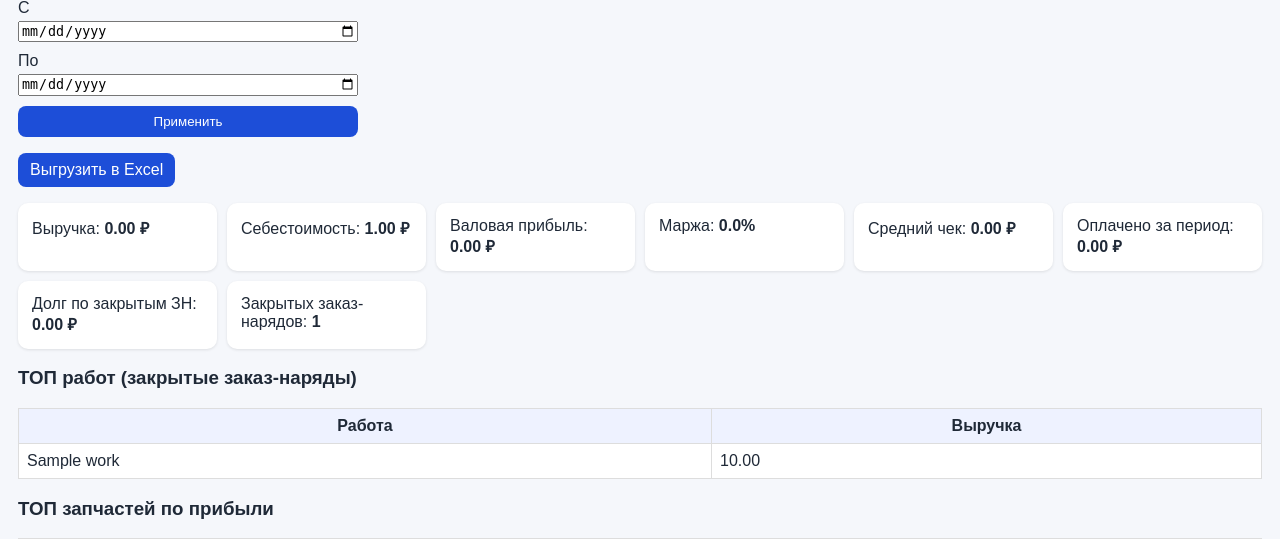
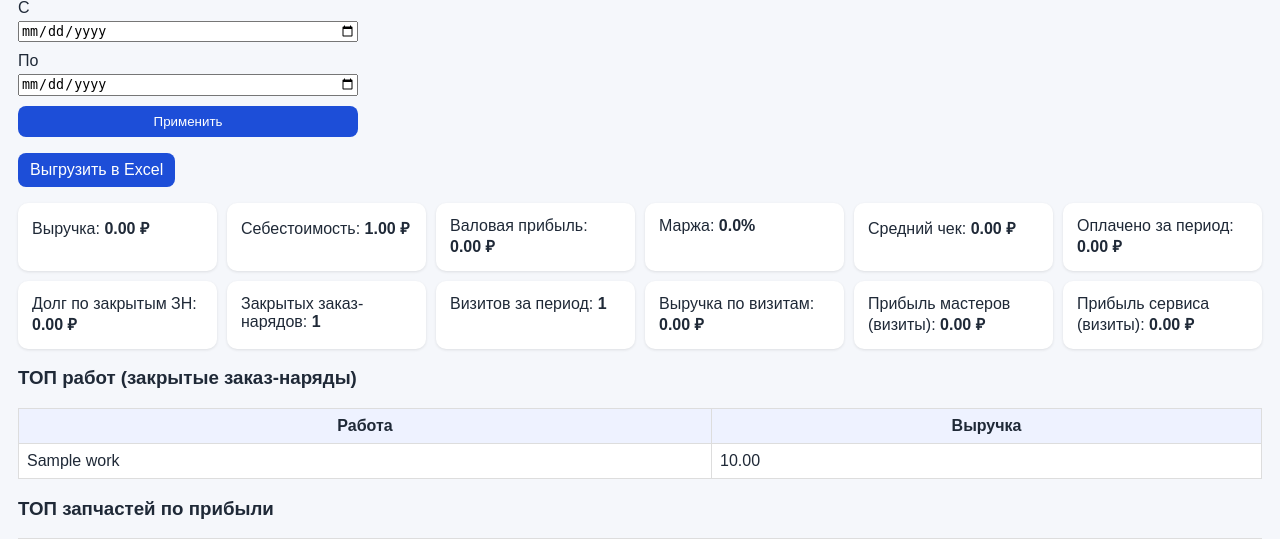
Before and after one commit to JlexaPro/autoservice, a FastAPI app: template autoservice_crm_web/templates/finance.html in a window 1280 px wide. Shown: the part 145-684 px from the top of the page. Run offline with FastAPI, Linux system fonts and the light colour scheme; the template is opened without the code that fills it: most values are stand-ins (such as "Sample title", 1, 10 or a date in 2020); parts of the project's set-up code (start-up, migrations or seed data) failed here and were passed over.

Commit message:
Fix finance empty view and free-slot buttons visibility

```diff
--- a/autoservice_crm_web/app.py
+++ b/autoservice_crm_web/app.py
@@ -1193,6 +1193,16 @@ def finance_page(request: Request, start_date: date | None = None, end_date: dat
     today = date.today()
     start_date = start_date or today.replace(day=1)
     end_date = end_date or today
+    visits = db.execute(
+        select(ServiceVisit).where(
+            cast(ServiceVisit.planned_start_at, Date) >= start_date,
+            cast(ServiceVisit.planned_start_at, Date) <= end_date,
+        )
+    ).scalars().all()
+    visits_count = len(visits)
+    visits_revenue = sum(float(v.work_cost or 0) for v in visits)
+    visits_master_profit = sum(float(v.master_profit or 0) for v in visits)
+    visits_service_profit = visits_revenue - visits_master_profit
     closed_orders = db.execute(
         select(WorkOrder).where(
             WorkOrder.status == "Закрыт",
@@ -1258,6 +1268,10 @@ def finance_page(request: Request, start_date: date | None = None, end_date: dat
         "paid_total": paid_total,
         "debt_total": debt_total,
         "closed_orders_count": len(closed_orders),
+        "visits_count": visits_count,
+        "visits_revenue": visits_revenue,
+        "visits_master_profit": visits_master_profit,
+        "visits_service_profit": visits_service_profit,
         "closed_orders": closed_orders,
         "orders_by_id": orders_by_id,
         "top_works": top_work_rows,
--- a/autoservice_crm_web/static/planner.js
+++ b/autoservice_crm_web/static/planner.js
@@ -232,6 +232,19 @@
       }
     });
   });
+  board.querySelectorAll('.bay-col').forEach((bayCol) => {
+    const ranges = [...bayCol.querySelectorAll('.visit-card')].map((card) => {
+      const top = roundToStep(parseInt(card.style.top || '0', 10) / 2);
+      const end = roundToStep((parseInt(card.style.top || '0', 10) + parseInt(card.style.height || '0', 10)) / 2);
+      return { top, end };
+    });
+    bayCol.querySelectorAll('.free-slot-btn').forEach((btn) => {
+      const slotTop = roundToStep(parseInt(btn.style.top || '0', 10) / 2);
+      const slotEnd = slotTop + stepMin;
+      const busy = ranges.some((r) => slotTop < r.end && slotEnd > r.top);
+      if (busy) btn.classList.add('slot-hidden');
+    });
+  });
 
   document.querySelectorAll('.quick-work').forEach(btn=>{
     btn.addEventListener('click', ()=>{
--- a/autoservice_crm_web/static/style.css
+++ b/autoservice_crm_web/static/style.css
@@ -3,5 +3,6 @@ body{font-family:Arial,sans-serif;margin:0;background:#f5f7fb;color:#1f2937}.top
 .visit-card{position:absolute;left:6px;right:6px;border-radius:8px;padding:6px;cursor:grab;overflow:hidden;border:1px solid #bfdbfe;user-select:none;z-index:3}.visit-card.dragging{cursor:grabbing;opacity:.9;z-index:8}.visit-card.conflict{outline:2px solid #ef4444}.visit-content{font-size:12px;line-height:1.25;padding-top:2px}.resize-handle{position:absolute;left:0;right:0;bottom:0;height:8px;cursor:ns-resize;background:rgba(0,0,0,.12)}.status-создан,.status-связались{background:#d1d5db}.status-записан{background:#bfdbfe}.status-в-работе{background:#fdba74}.status-завершён{background:#bbf7d0}.status-отменён{background:#fca5a5}.visit-actions{margin-top:4px;display:grid;gap:4px}.visit-actions .btn{padding:4px 8px;font-size:11px}.visit-hotkeys{display:flex;justify-content:space-between;gap:4px;margin-bottom:2px}.inline-hotkeys{display:flex;gap:4px}.hotkey-btn{padding:2px 6px;font-size:10px;line-height:1.1}
 .visit-card.compact .visit-content{font-size:11px;line-height:1.15}.visit-card.compact .visit-actions{display:none}.visit-card.compact .visit-content br:nth-of-type(n+3){display:none}
 .free-slot-btn{position:absolute;left:8px;right:8px;height:18px;border:1px dashed #9ca3af;background:#f3f4f6;color:#374151;border-radius:6px;cursor:pointer;font-size:11px;text-align:center;z-index:1}
+.free-slot-btn.slot-hidden{display:none}
 .modal{position:fixed;inset:0;background:rgba(0,0,0,.45);display:flex;align-items:flex-start;justify-content:center;z-index:30;overflow:auto;padding:20px 10px}.modal.hidden{display:none}.modal-card{position:relative;background:#fff;padding:16px;border-radius:10px;max-width:760px;width:100%;max-height:90vh;overflow:auto}.modal-x{position:absolute;right:10px;top:8px;border:none;background:transparent;font-size:30px;line-height:1;cursor:pointer}
 .load-chart-image{background:#fff;padding:10px;border-radius:8px;border:1px solid #dbeafe}.load-chart-image img{display:block;width:100%;height:auto;border-radius:6px}
--- a/autoservice_crm_web/templates/finance.html
+++ b/autoservice_crm_web/templates/finance.html
@@ -17,7 +17,15 @@
   <div class="card">Оплачено за период: <b>{{ '%.2f'|format(paid_total) }} ₽</b></div>
   <div class="card">Долг по закрытым ЗН: <b>{{ '%.2f'|format(debt_total) }} ₽</b></div>
   <div class="card">Закрытых заказ-нарядов: <b>{{ closed_orders_count }}</b></div>
+  <div class="card">Визитов за период: <b>{{ visits_count }}</b></div>
+  <div class="card">Выручка по визитам: <b>{{ '%.2f'|format(visits_revenue) }} ₽</b></div>
+  <div class="card">Прибыль мастеров (визиты): <b>{{ '%.2f'|format(visits_master_profit) }} ₽</b></div>
+  <div class="card">Прибыль сервиса (визиты): <b>{{ '%.2f'|format(visits_service_profit) }} ₽</b></div>
 </div>
+
+{% if closed_orders_count == 0 and visits_count > 0 %}
+<div class="warn">За выбранный период нет закрытых заказ-нарядов. Финансовые карточки по ЗН будут нулевыми, но данные по визитам показаны выше.</div>
+{% endif %}
 
 <h3>ТОП работ (закрытые заказ-наряды)</h3>
 <table><tr><th>Работа</th><th>Выручка</th></tr>
```
